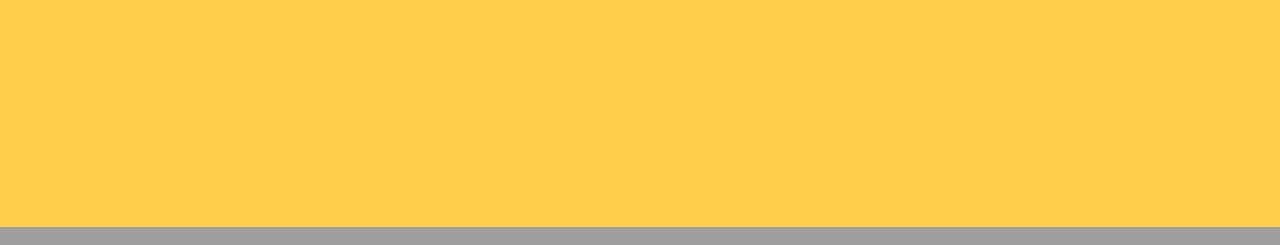
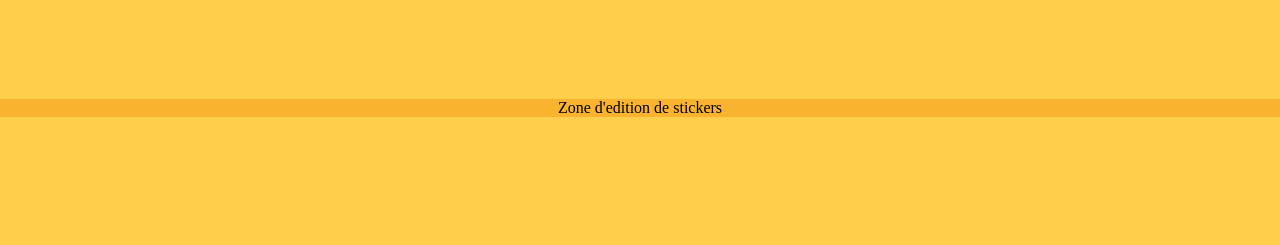
Before and after one commit to MajorTom327/camagru, a PHP site: page / in a window 1280 px wide. Shown: the part 1058-1303 px from the top of the page. Run offline with PHP 8.4, Linux system fonts and the light colour scheme.

Commit message:
Add dk-bg class and work on stickers edit

```diff
--- a/css/main.css
+++ b/css/main.css
@@ -32,7 +32,7 @@ footer
 	width: 100vw;
 }
 
-#gallerie
+#galerie
 {
 	display: none;
 	text-align: center;
@@ -65,7 +65,6 @@ footer
 .parent-switch
 {
 	font-size: 16vh;
-	background-color: #F39C12;
 }
 
 .parent-switch:before
@@ -75,6 +74,7 @@ footer
 	position: absolute;
 	top: 40vh;
 	bottom: 43vh;
+	z-index: 3;
 }
 
 .parent-switch:hover
@@ -100,6 +100,10 @@ footer
 h2
 {
 	text-decoration: underline;
+}
+
+.dk-bg
+{
 	background-color: #f9b32f;
 }
 
@@ -111,12 +115,13 @@ h2
 #camera-zone img
 {
 	max-width: 90vw;
-	/*
-	max-height: 90vmin;
-	width: 80vw;
-	*/
 	width: 100%;
 	height: 100%;
 	position: relative;
-	background-color: #FF00FF;
 }
+
+#stickers-edit
+{
+	position: relative;
+	top: -16vmin;
+}
--- a/css/medium.css
+++ b/css/medium.css
@@ -3,17 +3,7 @@ body
 	background-color: #22A7F0;
 }
 
-header
-{
-	background-color: #0287d0;
-}
-
-footer
-{
-	background-color: #0287d0;
-}
-
-.parent-switch
+.dk-bg
 {
 	background-color: #0287d0;
 }
@@ -22,8 +12,3 @@ footer
 {
 	background-color: #0077c0;
 }
-
-h2
-{
-	background-color: #0287d0;
-}
--- a/css/small.css
+++ b/css/small.css
@@ -2,27 +2,12 @@ body
 {
 	background-color: #ab69c6;
 }
-header
-{
-	background-color: #8E44AD;
-}
-
-footer
-{
-	background-color: #8E44AD;
-}
-
-.parent-switch
-{
-	background-color: #8E44AD;
-}
-
 .parent-switch:hover
 {
 	background-color: #7e349d;
 }
 
-h2
+.dk-bg
 {
 	background-color: #8E44AD;
 }
--- a/inc/footer.php
+++ b/inc/footer.php
@@ -1,3 +1,3 @@
-<footer>
+<footer class="dk-bg">
 	<span>By vthomas</span>
 </footer>
--- a/inc/header.php
+++ b/inc/header.php
@@ -1,3 +1,3 @@
-<header>
+<header class="dk-bg">
 	<a href="#"><img src="img/title.png" alt="Menu"/></a>
 </header>
--- a/index.php
+++ b/index.php
@@ -10,12 +10,12 @@
 		<?php include("inc/header.php"); ?>
 		<!--CODE-->
 		<section>
-			<div id="left-switch" class="parent-switch"></div>
-			<article id="gallerie">
-				<h2>Galerie</h2>
+			<div id="left-switch" class="parent-switch dk-bg"></div>
+			<article id="galerie">
+				<h2 class="dk-bg">Galerie</h2>
 			</article>
 			<article id="view">
-				<h2>Cam&eacute;ra</h2>
+				<h2 class="dk-bg">Cam&eacute;ra</h2>
 				<div id="camera-zone">
 					<img src="http://4.bp.blogspot.com/-jUSw0BO8un8/T6QENBpE_sI/AAAAAAAABF8/UPD1pXzebwU/s1600/dr-who-rain.gif" alt="10th Rainning">
 						<div id="bottom-btn">
@@ -23,11 +23,14 @@
 						</div>
 					</img>
 				</div>
+				<div id="stickers-edit" class="dk-bg">
+					Zone d'edition de stickers
+				</div>
 			</article>
 			<article id="filtres">
-				<h2>Filtres</h2>
+				<h2 class="dk-bg">Filtres</h2>
 			</article>
-			<div id="right-switch" class="parent-switch"></div>
+			<div id="right-switch" class="parent-switch dk-bg"></div>
 		</section>
 		<?php include("inc/footer.php"); ?>
 		<script type="text/javascript" src="js/main.js"></script>
--- a/js/main.js
+++ b/js/main.js
@@ -20,7 +20,7 @@ function change_screen(old)
 	{
 		switch (old) {
 			case 0:
-				old_el = document.getElementById("gallerie");
+				old_el = document.getElementById("galerie");
 				break;
 			case 1:
 				old_el = document.getElementById("view")
@@ -32,7 +32,7 @@ function change_screen(old)
 		switch (current_screen)
 		{
 			case 0:
-				new_el = document.getElementById("gallerie");
+				new_el = document.getElementById("galerie");
 				break;
 			case 1:
 				new_el = document.getElementById("view");
```
